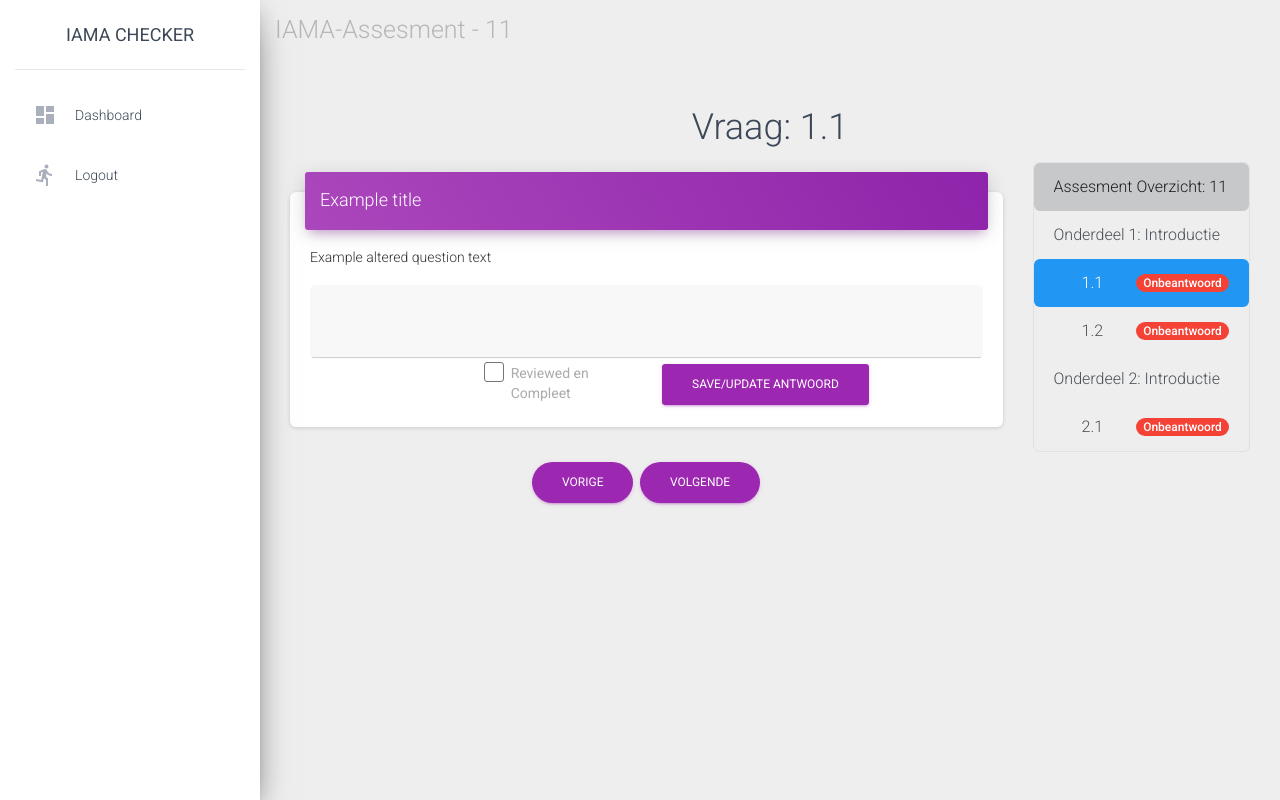
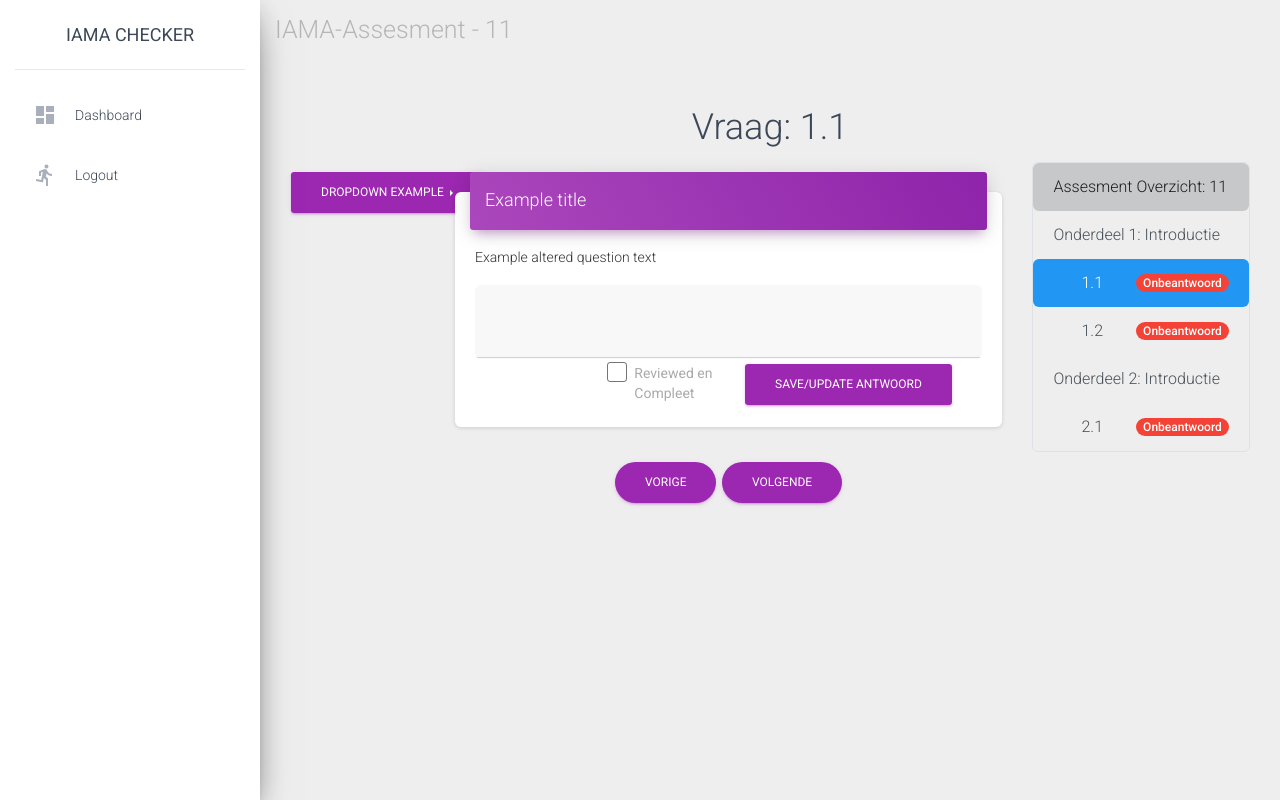
Before and after one commit to KoenBron/IAMA-checker, a Django app: page /assesments/6/question/2 in a window 1280 px wide. Run offline with Django 4.2, Linux system fonts and the light colour scheme; a user stored in the database is signed in; data comes from the database, SQL or seed files in the repository; data that the repository does not hold is empty; some libraries are stand-ins or nearby versions.

Commit message:
Added basis for collaborators system

```diff
--- a/iama_checker/base/models.py
+++ b/iama_checker/base/models.py
@@ -36,6 +36,7 @@ class Answer(models.Model):
     question_id = models.ForeignKey(Question, on_delete=models.CASCADE, default=0) # Related question
     user = models.ForeignKey(User, on_delete=models.CASCADE, default=user_pk_sentinel)# User that answers
 
-# Simple way of storing the introduction test of a phase in the database
-class Phase(models.Model):
-    phase_text = models.TextField()
+class Collaborator(models.Model):
+    name = models.CharField(max_length=40)
+    organisation = models.CharField(max_length=60)
+    answer_id = models.ForeignKey(Answer, on_delete=models.CASCADE)
--- a/iama_checker/base/templates/base/base.html
+++ b/iama_checker/base/templates/base/base.html
@@ -28,6 +28,9 @@
    </title>
 
    <meta content='width=device-width, initial-scale=1.0, maximum-scale=1.0, user-scalable=0, shrink-to-fit=no' name='viewport' />
+   <script src="https://code.jquery.com/jquery-3.3.1.slim.min.js" integrity="sha384-q8i/X+965DzO0rT7abK41JStQIAqVgRVzpbzo5smXKp4YfRvH+8abtTE1Pi6jizo" crossorigin="anonymous"></script>
+   <script src="https://cdn.jsdelivr.net/npm/popper.js@1.14.7/dist/umd/popper.min.js" integrity="sha384-UO2eT0CpHqdSJQ6hJty5KVphtPhzWj9WO1clHTMGa3JDZwrnQq4sF86dIHNDz0W1" crossorigin="anonymous"></script>
+   <script src="https://cdn.jsdelivr.net/npm/bootstrap@4.3.1/dist/js/bootstrap.min.js" integrity="sha384-JjSmVgyd0p3pXB1rRibZUAYoIIy6OrQ6VrjIEaFf/nJGzIxFDsf4x0xIM+B07jRM" crossorigin="anonymous"></script>
    <!--     Fonts and icons     -->
    <link rel="stylesheet" type="text/css" href="https://fonts.googleapis.com/css?family=Roboto:300,400,500,700|Roboto+Slab:400,700|Material+Icons" />
    <link rel="stylesheet" href="https://maxcdn.bootstrapcdn.com/font-awesome/latest/css/font-awesome.min.css">
--- /dev/null
+++ b/iama_checker/base/templates/base/collaborators.html
@@ -0,0 +1,9 @@
+<div class="btn-group dropright">
+    <button class="btn btn-primary dropdown-toggle" type="button" data-toggle="dropdown">Dropdown Example
+    <span class="caret"></span></button>
+    <div class="dropdown-menu" aria-labelledby="dropdownMenuButton">
+        <a class="dropdown-item" href="#">Action</a>
+        <a class="dropdown-item" href="#">Another action</a>
+        <a class="dropdown-item" href="#">Something else here</a>
+      </div>
+  </div>
--- a/iama_checker/base/templates/base/q_detail.html
+++ b/iama_checker/base/templates/base/q_detail.html
@@ -11,7 +11,10 @@
     </div>
 </div>
 <div class="row">
-    <div class="col-md-9">
+    <div class="col-md-2">
+        {% include 'base/collaborators.html' %}
+    </div>
+    <div class="col-md-7">
         <div class="card">
             <div class="card-header card-header-primary">
                 <h4 class="card-title"> {{ question.question_title }} </h4>
@@ -49,7 +52,8 @@
     </div>
 </div>
 <div class="row">
-    <div class="col-md-9 text-center">
+    <div class="col-md-2"></div>
+    <div class="col-md-7 text-center">
         {% if question.id != 1 %}
             <a href="{% url 'base:question_detail' assesment.id buttons.prev %}" class="btn btn-primary btn-round">Vorige</a>
         {% endif %}
--- a/iama_checker/base/views.py
+++ b/iama_checker/base/views.py
@@ -148,7 +148,14 @@ def question_detail(request, assesment_id, question_id):
 
     # Choose whether to render the phase introduction or the detail page of the question
     if question.question_number == 0:
+        context = {
+            "assesment": assesment,
+            "question": question,
+            "index_context_objects": index_context_objects,
+            "buttons": buttons,
+        }
         return render(request, "base/phase_intro.html", {"assesment": assesment, "question": question, "index_context_objects": index_context_objects, "buttons": buttons})
+
     else:
         # Check if there is already an answer
         try:
@@ -158,7 +165,15 @@ def question_detail(request, assesment_id, question_id):
             answer = Answer(assesment_id=assesment, question_id=question, user=request.user, status=Answer.Status.UA)
             answer.save()
 
-        return render(request, "base/q_detail.html", {"assesment": assesment, "question": question, "answer": answer, "index_context_objects": index_context_objects, "buttons": buttons})
+        context = {
+            "assesment": assesment,
+            "question": question,
+            "answer": answer,
+            "index_context_objects": index_context_objects,
+            "buttons": buttons,
+        }
+
+        return render(request, "base/q_detail.html", context)
 
 # Save an answer to the database and alter it's completion status
 @login_required
@@ -191,7 +206,7 @@ def save_answer(request, assesment_id, question_id):
 
             # Save changes
             answer.save()
-
+            # Return to question detail page with updated answer
             return HttpResponseRedirect(reverse("base:question_detail", args=(assesment_id, question_id,)))
 
         else:
```
Also changed, not shown: iama_checker/base/migrations/0008_collaborator_delete_phase_and_more.py (added), iama_checker/db.sqlite3.
